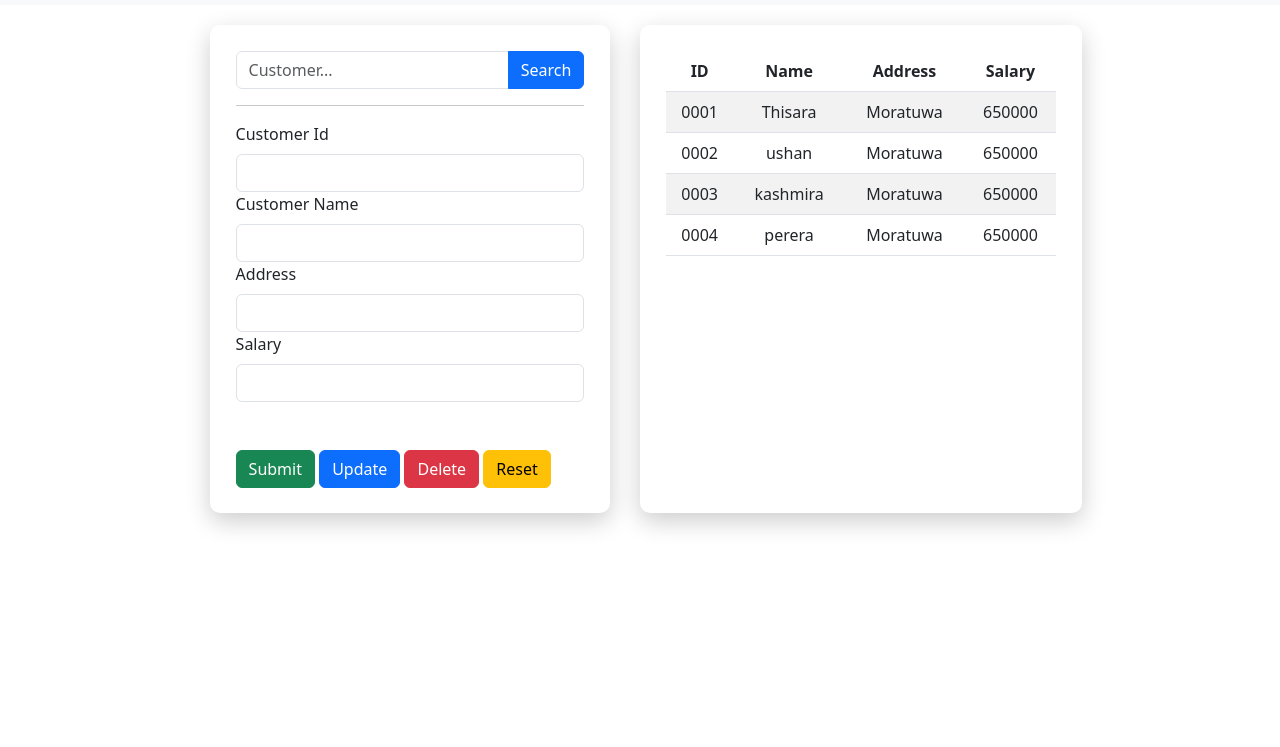
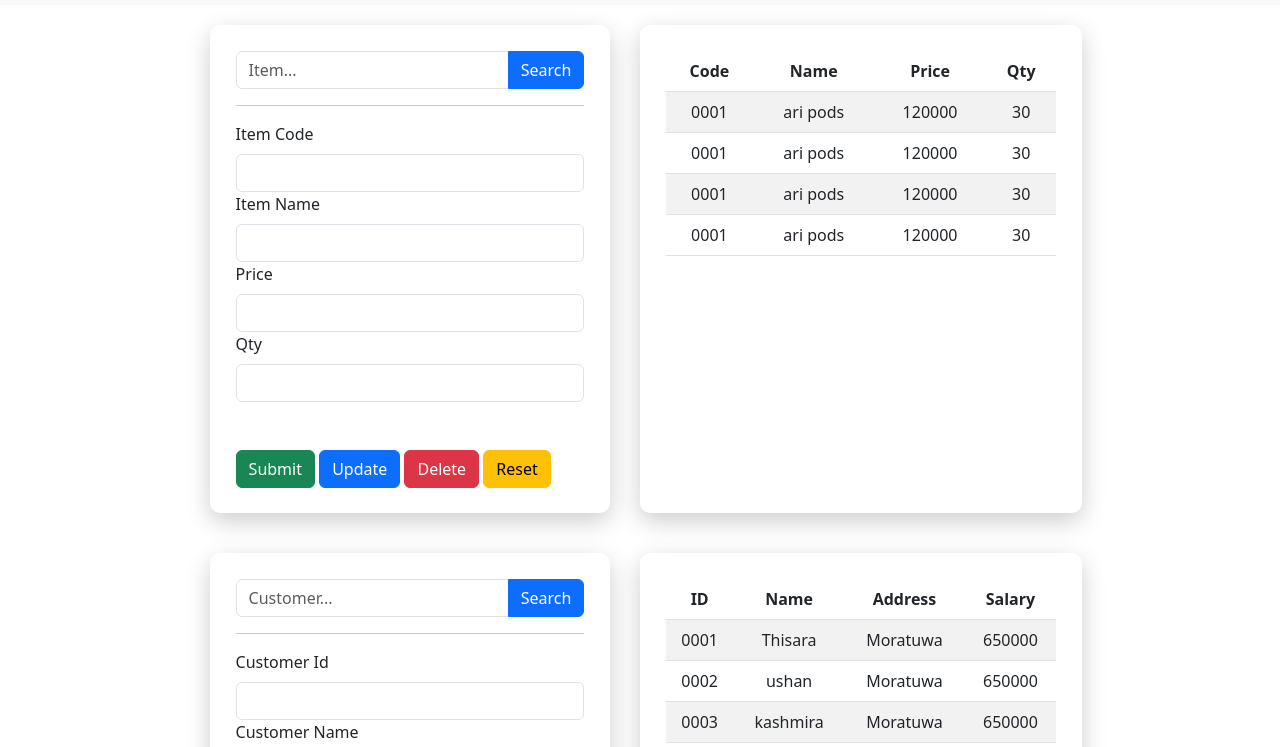
Before and after one commit to Thisarakavishka/Assignment_07, a plain HTML site: page index.html in a window 1280 px wide. Shown: the part 53-800 px from the top of the page. Drawn offline with Linux system fonts and the light colour scheme.

Commit message:
item section done

```diff
--- a/assets/css/style.css
+++ b/assets/css/style.css
@@ -1,4 +1,5 @@
-#customer-section{
+#customer-section,
+#item-section{
     max-width: 900px;
     padding: 20px;
 }
--- a/index.html
+++ b/index.html
@@ -33,12 +33,88 @@
     </nav>
 </header>
 
+<section id="item-section" class="container">
+    <div class="content row">
+        <div class="order-form col col-lg-6 col-md-12 col-sm-12 col-12">
+            <div class="input-card">
+                <div class=" input-group mb-3">
+                    <input type="text" class="form-control" placeholder="Item..." id="itemSearch">
+                    <button class="btn btn-primary" type="button">Search</button>
+                </div>
+                <hr>
+                <div>
+                    <label for="itemCode" class="form-label">Item Code</label>
+                    <input type="number" class="form-control" id="itemCode">
+                </div>
+                <div>
+                    <label for="itemName" class="form-label">Item Name</label>
+                    <input type="text" class="form-control" id="itemName">
+                </div>
+                <div>
+                    <label for="itemPrice" class="form-label">Price</label>
+                    <input type="number" class="form-control" id="itemPrice">
+                </div>
+                <div>
+                    <label for="itemQty" class="form-label">Qty</label>
+                    <input type="number" class="form-control" id="itemQty">
+                </div>
+                <div class="mt-5">
+                    <button type="submit" class="btn btn-success" id="item_submit">Submit</button>
+                    <button type="button" class="btn btn-primary" id="item_update">Update</button>
+                    <button type="button" class="btn btn-danger" id="item_delete">Delete</button>
+                    <button type="reset" class="btn btn-warning">Reset</button>
+                </div>
+            </div>
+        </div>
+
+        <!-- Table -->
+        <div class="table-card col col-lg-6 col-md-12 col-sm-12 col-12 d-flex flex-column align-items-end">
+            <table class="table table-striped text-center ">
+                <thead>
+                <tr>
+                    <th scope="col">Code</th>
+                    <th scope="col">Name</th>
+                    <th scope="col">Price</th>
+                    <th scope="col">Qty</th>
+                </tr>
+                </thead>
+                <tbody id="item-tbl-body">
+                <tr>
+                    <td>0001</td>
+                    <td>ari pods</td>
+                    <td>120000</td>
+                    <td>30</td>
+                </tr>
+                <tr>
+                    <td>0001</td>
+                    <td>ari pods</td>
+                    <td>120000</td>
+                    <td>30</td>
+                </tr>
+                <tr>
+                    <td>0001</td>
+                    <td>ari pods</td>
+                    <td>120000</td>
+                    <td>30</td>
+                </tr>
+                <tr>
+                    <td>0001</td>
+                    <td>ari pods</td>
+                    <td>120000</td>
+                    <td>30</td>
+                </tr>
+                </tbody>
+            </table>
+        </div>
+    </div>
+</section>
+
 <section id="customer-section" class="container">
     <div class="content row">
         <div class="order-form col col-lg-6 col-md-12 col-sm-12 col-12">
             <div class="input-card">
                 <div class=" input-group mb-3">
-                    <input type="text" class="form-control" placeholder="Customer..." id="searchBar">
+                    <input type="text" class="form-control" placeholder="Customer..." id="CustomersSearch">
                     <button class="btn btn-primary" type="button">Search</button>
                 </div>
                 <hr>
```
Also changed, not shown: assets/js/script.js (deleted, +0 -45 lines).
